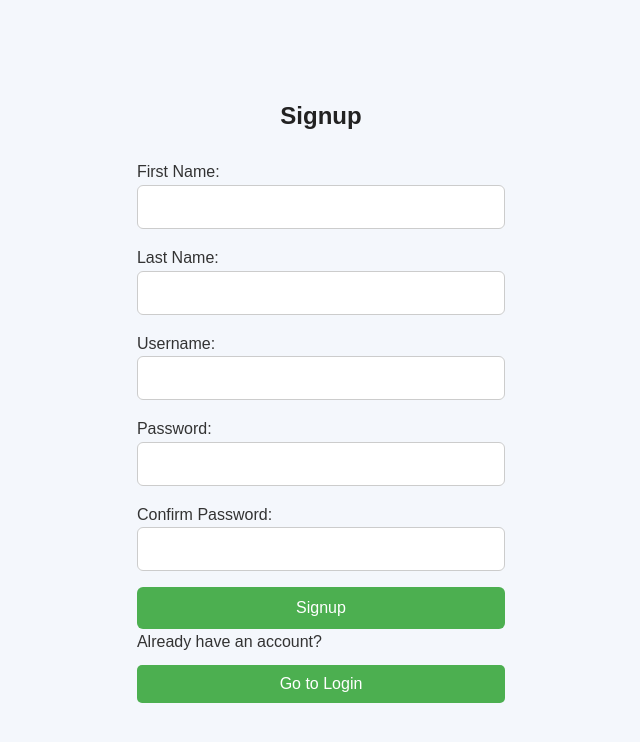
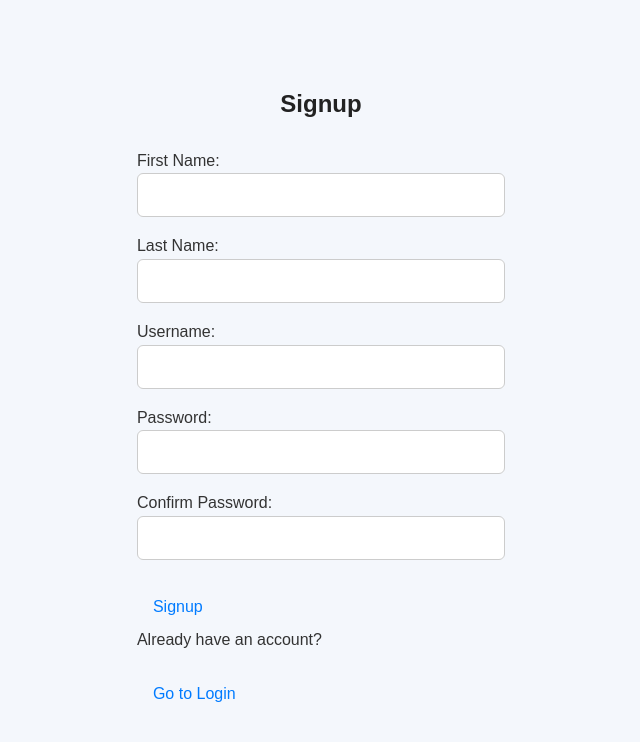
Before and after one commit to gamakgrover2002/Authentication-Node.js, a React (Vite) app in the folder frontend/: page /signup in a window 1280 px wide. Shown: the top 742 px of the page, without its empty margins (319-959 px from the left). Built offline with nearby package versions, Linux system fonts and the light colour scheme.

Commit message:
css updates

```diff
--- a/frontend/src/App.css
+++ b/frontend/src/App.css
@@ -154,36 +154,28 @@ form {
 }
 .link_button {
   display: inline-block;
-  padding: 10px 20px;
-  border: none;
-  border-radius: 5px;
+  padding: 8px 16px;
+  font-size: 16px;
+  color: #007BFF;
+  text-decoration: none;
+  border-radius: 4px;
+  transition: all 0.3s ease;
   cursor: pointer;
-  font-size: 16px;
-  text-align: center;
-  text-decoration: none;
-  transition: background-color 0.3s ease;
-  width: 100%;
-  margin-top: 10px;
 }
 
-.link_button.signup-btn {
-  background-color: #007BFF;
-  color: white;
-}
-
-.link_button.signup-btn:hover {
-  background-color: #0056b3;
-}
-
-.link_button.navigate-btn {
-  background-color: #6c757d;
-  color: white;
-}
-
-.link_button.navigate-btn:hover {
-  background-color: #5a6268;
+.link_button:hover {
+  color: #0056b3;
+  background-color: rgba(0, 123, 255, 0.1); /* Light blue background on hover */
 }
 
 .link_button:focus {
   outline: none;
 }
+
+.link_button.signup-btn {
+  margin-top: 10px;
+}
+
+.link_button.navigate-btn {
+  margin-top: 20px;
+}
--- a/frontend/src/pages/LoginPage.jsx
+++ b/frontend/src/pages/LoginPage.jsx
@@ -64,7 +64,7 @@ function LoginPage() {
       </form>
 
       <p>Don't have an account?</p>
-      <button className='link_button' onClick={handleNavigateToSignup}>Go to Signup</button>
+      <a href="#" className='link_button navigate-btn' onClick={handleNavigateToSignup}>Go to Signup</a>
     </div>
   );
 }
--- a/frontend/src/pages/SignUpPage.jsx
+++ b/frontend/src/pages/SignUpPage.jsx
@@ -99,11 +99,13 @@ function SignupPage() {
             required
           />
         </div>
-        <button type="submit">Signup</button>
+        <a href="#" className="link_button signup-btn" onClick={handleSignup}>Signup</a>
       </form>
 
       <p>Already have an account?</p>
-      <button className='link_button' onClick={handleNavigateToLogin}>Go to Login</button>
+      <a href="#" className="link_button navigate-btn" onClick={handleNavigateToLogin}>
+        Go to Login
+      </a>
     </div>
   );
 }
```
